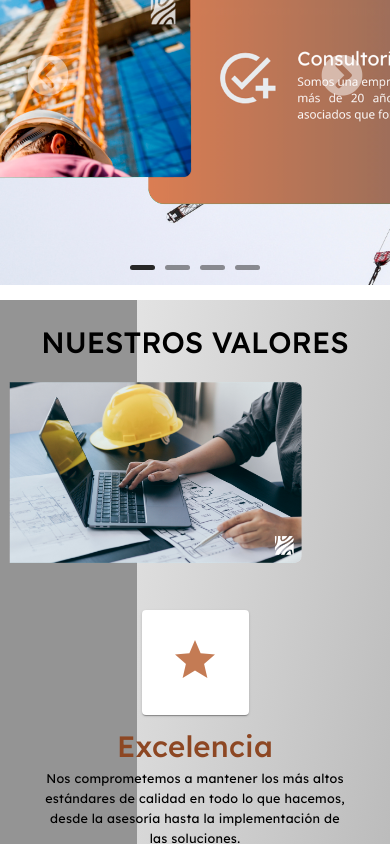
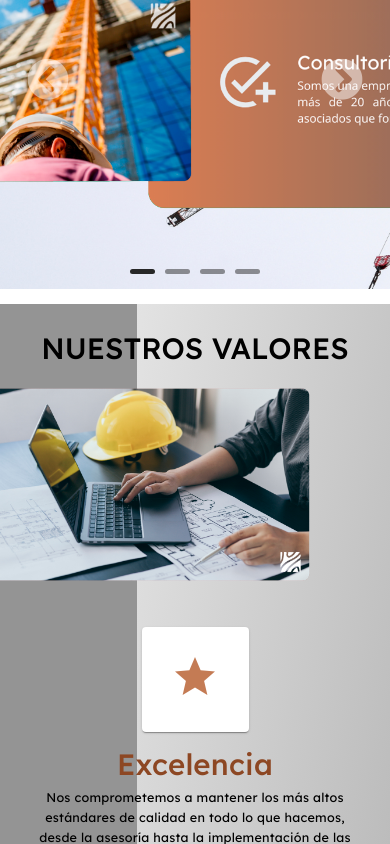
Before and after one commit to KervytRoy/BoilerplateLP, an Angular app: page / in a window 390 px wide. Shown: the part 2994-3838 px from the top of the page. Built offline with nearby package versions, Linux system fonts and the light colour scheme.

Commit message:
General Changes

```diff
--- a/src/app/components/our-values/our-values.component.html
+++ b/src/app/components/our-values/our-values.component.html
@@ -1,4 +1,4 @@
-<div class="container">
+<div class="containerGeneral">
   <div style="width: 100%; height: 100%;" *ngIf="!isMobileView">
     <mat-grid-list [cols]="colsFirstGrid" [rowHeight]="heightRowFirstGrid">
       <mat-grid-tile>
--- a/src/app/components/our-values/our-values.component.scss
+++ b/src/app/components/our-values/our-values.component.scss
@@ -1,4 +1,4 @@
-.container {
+.containerGeneral {
     width: 100%;
     height: 900px;
     background: linear-gradient(to bottom right, #F2F2F2, #9c9c9c);
@@ -9,7 +9,7 @@
     align-items: center;
 }
 
-.container::before {
+.containerGeneral::before {
     content: '';
     width: 35%;
     height: 80%;
@@ -110,12 +110,12 @@ mat-grid-tile {
 }
 
 @media (max-width: 600px) {
-    .container {
+    .containerGeneral {
         height: auto;
         flex-direction: column;
         align-items: center;
     }
-    .container::before {
+    .containerGeneral::before {
         content: '';
         background-color: #949494;
     }
--- a/src/app/components/who-we-are/who-we-are.component.html
+++ b/src/app/components/who-we-are/who-we-are.component.html
@@ -1,4 +1,4 @@
-<div class="container">
+<div class="containerGeneral">
     <div class="text-container">
         <h1 class="title">NUESTRA EMPRESA</h1>
         <h2 class="subtitle">QUIENES SOMOS</h2>
--- a/src/app/components/who-we-are/who-we-are.component.scss
+++ b/src/app/components/who-we-are/who-we-are.component.scss
@@ -1,5 +1,5 @@
-.container {
-    width: 100%;
+.containerGeneral {
+    width: 100% !important;
     background: linear-gradient(to bottom right, #F2F2F2, #E6E6E6);
     position: relative;
     overflow: hidden;
@@ -97,7 +97,7 @@
 }
 
 @media (max-width: 600px) {
-    .container::before {
+    .containerGeneral::before {
         height: calc(80% + 15%);
         background-color: #949494;
 
```
